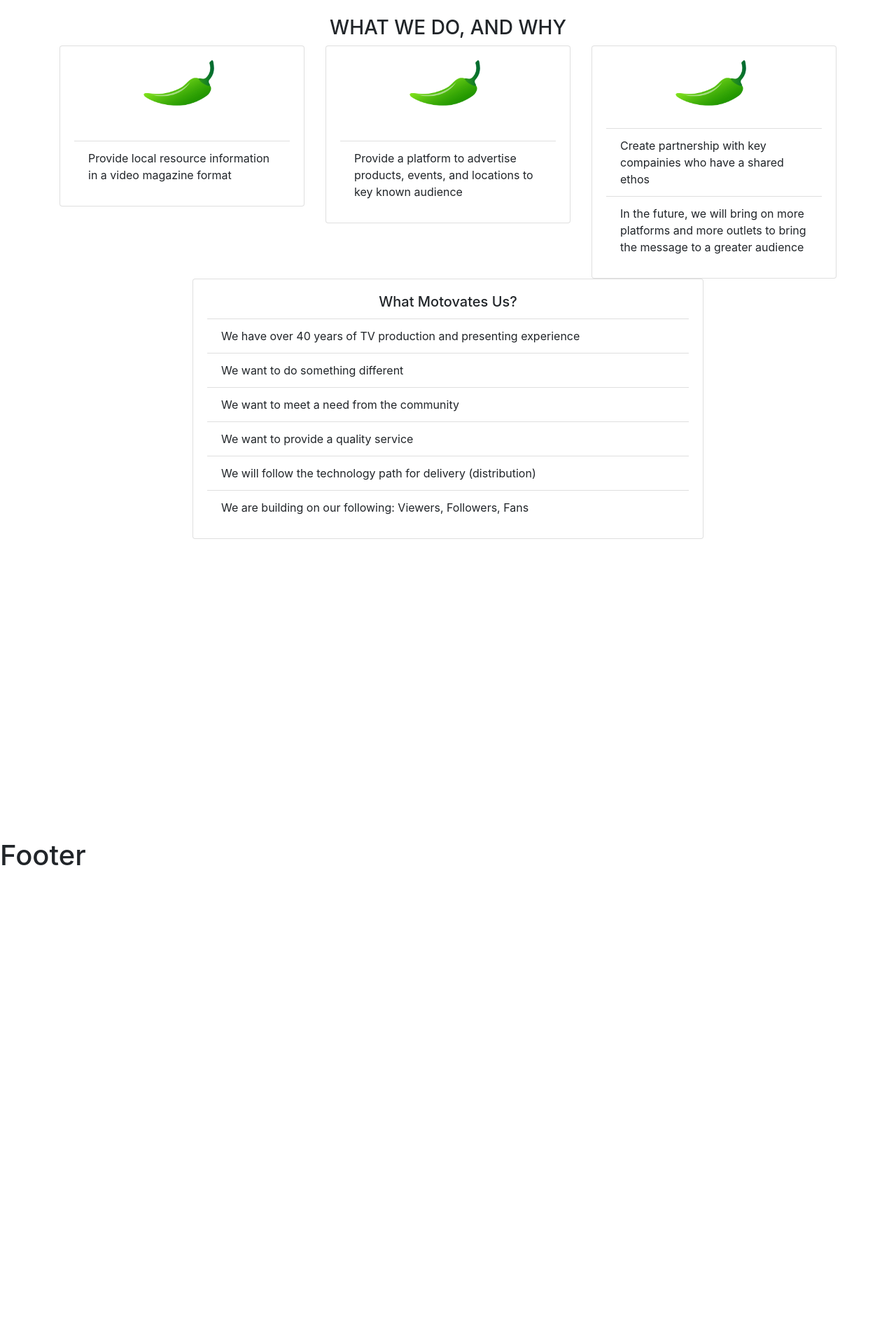
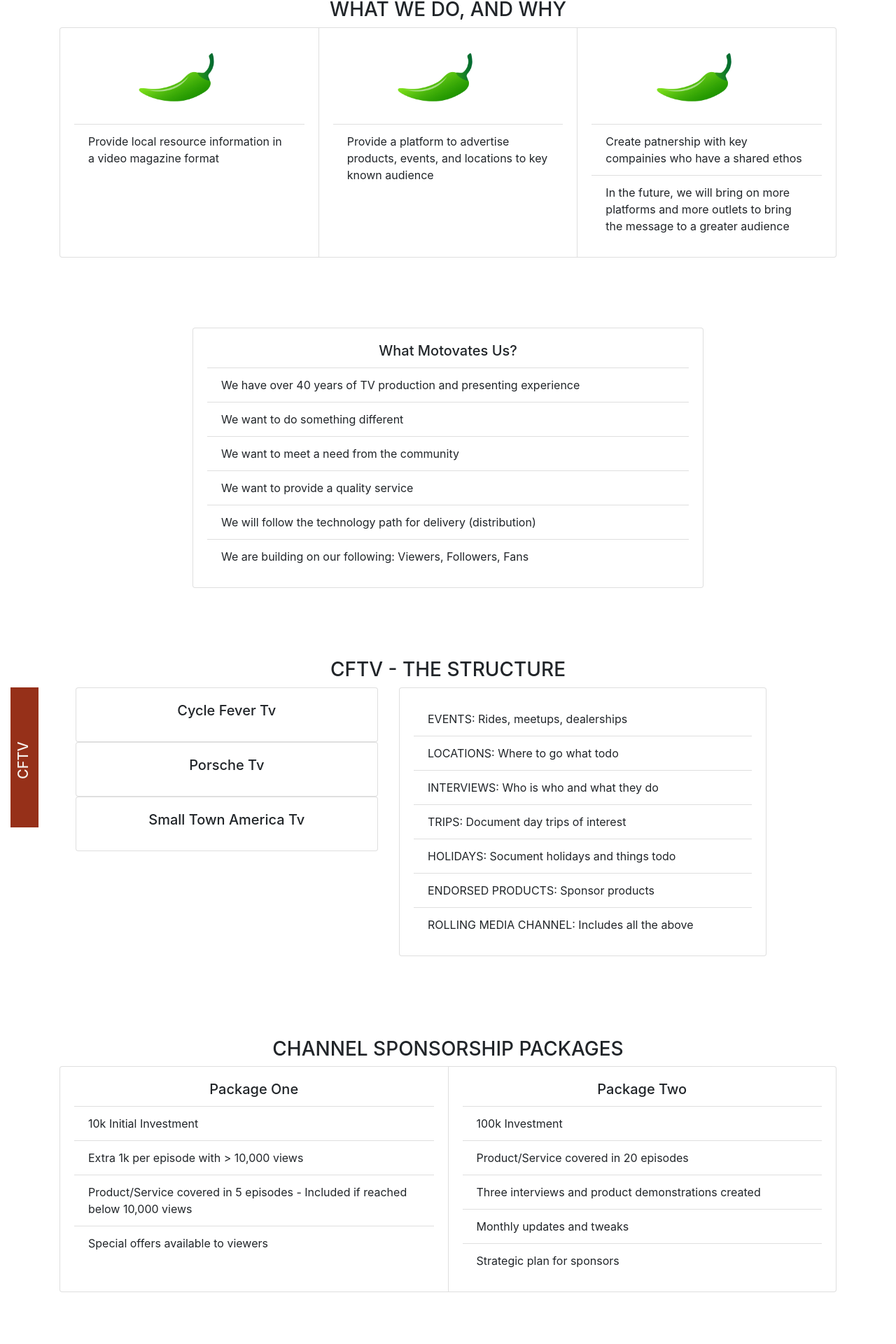
Before and after one commit to jmanock/cycleFeverTv, a React (Create React App) app: page / in a window 1280 px wide. Shown: the part 1333-3253 px from the top of the page at 70% size. Before the commit the page ends 2587 px from the top, so only its background shows below. Built offline with nearby package versions, Linux system fonts and the light colour scheme.

Commit message:
updating with bootstrap

```diff
--- a/src/Components/Layouts/Main.css
+++ b/src/Components/Layouts/Main.css
@@ -15,6 +15,22 @@
 }
 .greenPepper{
   width:40%;
-  margin-left:100px;
-  margin-top:20px;
+  margin-left:25%;
+  margin-top:10%;
 }
+.cftvSign{
+  height:50%;
+  width:40px;
+  writing-mode:vertical-lr;
+  text-orientation:mixed;
+  transform:rotate(180deg);
+  background-color:#963019;
+  text-align:center;
+  color:#f6f1ed;
+}
+.cftvSign > h5{
+  margin-left:10px;
+}
+@media only screen and(max-width:576px){
+
+}
--- a/src/Components/Layouts/Main.jsx
+++ b/src/Components/Layouts/Main.jsx
@@ -4,6 +4,9 @@
 import Wwdaw from './Sections/Wwda';
 import Motovation from './Sections/Motovation';
 import Structure from './Sections/Structure';
+import Channel from './Sections/Channel';
+import Sponsorship from './Sections/Sponsorship';
+import Competitors from './Sections/Competitors';
 import './Main.css';
 
 const Main = () =>{
@@ -14,6 +17,9 @@
       <Wwdaw />
       <Motovation />
       <Structure />
+      <Channel />
+      <Sponsorship />
+      <Competitors />
     </Fragment>
   );
 };
--- a/src/Components/Layouts/Sections/Agenda.jsx
+++ b/src/Components/Layouts/Sections/Agenda.jsx
@@ -2,9 +2,9 @@
 
 const Agenda = () =>{
   return(
-    <section className='agenda container' style={{height:'50vh',marginTop:100}}>
+    <section className='agenda container' style={{marginTop:100,marginBottom:100}}>
       <div className='row'>
-        <div className='col-sm-6'>
+        <div className='col-md-6'>
           <div className='card'>
             <div className='card-body'>
               <h5 className='card-title text-center'>OFFERING VALUE CFTV</h5>
@@ -17,7 +17,7 @@
             </div>
           </div>
         </div>
-        <div className='col-sm-6'>
+        <div className='col-md-6'>
           <div className='card'>
             <div className='card-body'>
               <h5 className='card-title text-center'>AGENDA</h5>
--- a/src/Components/Layouts/Sections/Channel.jsx
+++ b/src/Components/Layouts/Sections/Channel.jsx
@@ -0,0 +1,36 @@
+import React from 'react';
+
+const Channel = () =>{
+  return(
+    <section className='channel container' style={{marginTop:100}}>
+      <h3 className='title text-center'>CHANNEL SPONSORSHIP PACKAGES</h3>
+      <div className='card-group'>
+        <div className='card'>
+          <div className='card-body'>
+            <h5 className='card-title text-center'>Package One</h5>
+            <ul className='list-group list-group-flush'>
+              <li className='list-group-item'>10k Initial Investment</li>
+              <li className='list-group-item'>Extra 1k per episode with > 10,000 views</li>
+              <li className='list-group-item'>Product/Service covered in 5 episodes - Included if reached below 10,000 views</li>
+              <li className='list-group-item'>Special offers available to viewers</li>
+            </ul>
+          </div>
+        </div>
+        <div className='card'>
+          <div className='card-body'>
+            <h5 className='card-title text-center'>Package Two</h5>
+            <ul className='list-group list-group-flush'>
+              <li className='list-group-item'>100k Investment</li>
+              <li className='list-group-item'>Product/Service covered in 20 episodes</li>
+              <li className='list-group-item'>Three interviews and product demonstrations created</li>
+              <li className='list-group-item'>Monthly updates and tweaks</li>
+              <li className='list-group-item'>Strategic plan for sponsors</li>
+            </ul>
+          </div>
+        </div>
+      </div>
+    </section>
+  );
+};
+
+export default Channel;
--- a/src/Components/Layouts/Sections/Competitors.jsx
+++ b/src/Components/Layouts/Sections/Competitors.jsx
@@ -0,0 +1,25 @@
+import React from 'react';
+
+const Competitors = () =>{
+  return(
+    <section className='competitors container' style={{marginTop:100}}>
+      <h3 className='title text-center'>COMPETITORS?</h3>
+      <div className='row'>
+        <div className='col-md-3'></div>
+        <div className='col-md-6'>
+          <div className='card'>
+            <div className='card-body'>
+              <ul className='list-group list-group-flush'>
+                <li className='list-group-item'>No one else is doing this today, with this focus and intensity.</li>
+                <li className='list-group-item'>We have the advantage of cross platform fertilisation of ideas between channels</li>
+              </ul>
+            </div>
+          </div>
+        </div>
+        <div className='col-md-3'></div>
+      </div>
+    </section>
+  );
+};
+
+export default Competitors;
--- a/src/Components/Layouts/Sections/Motovation.jsx
+++ b/src/Components/Layouts/Sections/Motovation.jsx
@@ -2,10 +2,10 @@
 
 const Motovation = () =>{
   return(
-    <section className='motovation container' style={{height:'50vh'}}>
+    <section className='motovation container' style={{marginTop:100, marginBottom:100}}>
       <div className='row'>
-        <div className='col-sm-2'></div>
-        <div className='col-sm-8'>
+        <div className='col-md-2'></div>
+        <div className='col-md-8'>
           <div className='card'>
             <div className='card-body'>
               <h5 className='card-title text-center'>What Motovates Us?</h5>
@@ -20,7 +20,7 @@
             </div>
           </div>
         </div>
-        <div className='col-sm-2'></div>
+        <div className='col-md-2'></div>
       </div>
     </section>
   );
--- a/src/Components/Layouts/Sections/Sponsorship.jsx
+++ b/src/Components/Layouts/Sections/Sponsorship.jsx
@@ -0,0 +1,29 @@
+import React from 'react';
+
+const Sponsorship = () =>{
+  return(
+    <section className='sponsorship container' style={{marginTop:100}}>
+      <h3 className='title text-center'>SPONSORSHIP PACKAGES <br/> YOUR VALUE FOR ROLLING CONTENT CHANNEL</h3>
+      <div className='row'>
+        <div className='col-md-1'></div>
+        <div className='col-md-10'>
+          <div className='card'>
+            <div className='card-body'>
+              <p className='card-text'>Rolling Content video stream - 12 hours a day. Content to be provided from current events and archive footage owned by CFTV</p>
+              <p className='card-text'>16 (30 second) commercials will be shown per hour. Each `customer` advert will be shown once per hour 12 times a day.</p>
+              <ul className='list-group list-group-flush'>
+                <li className='list-group-item'>Commitment of one month - $75 a week ($300)</li>
+                <li className='list-group-item'>Commitment of two months - $50 a week ($400)</li>
+                <li className='list-group-item'>Commitment of three months - $40 a week ($480)</li>
+              </ul>
+              <p className='card-text'>To make an advert typically costs $250 - $400, depending on complexity and can be produced on a time and materials basis.</p>
+            </div>
+          </div>
+        </div>
+        <div className='col-md-1'></div>
+      </div>
+    </section>
+  );
+};
+
+export default Sponsorship;
--- a/src/Components/Layouts/Sections/Structure.jsx
+++ b/src/Components/Layouts/Sections/Structure.jsx
@@ -2,8 +2,47 @@
 
 const Structure = () =>{
   return(
-    <section className='structure' style={{height:'50vh'}}>
-
+    <section className='structure'>
+      <h3 className='title text-center'>CFTV - THE STRUCTURE</h3>
+      <div className='row container'>
+        <div className='col-sm-2 col-md-1'>
+          <div className='cftvSign'>
+            <h5>CFTV</h5>
+          </div>
+        </div>
+        <div className='col-sm-10 col-md-5'>
+          <div className='card'>
+            <div className='card-body'>
+              <h5 className='card-title text-center'>Cycle Fever Tv</h5>
+            </div>
+          </div>
+          <div className='card'>
+            <div className='card-body'>
+              <h5 className='card-title text-center'>Porsche Tv</h5>
+            </div>
+          </div>
+          <div className='card'>
+            <div className='card-body'>
+              <h5 className='card-title text-center'>Small Town America Tv</h5>
+            </div>
+          </div>
+        </div>
+        <div className='col-sm-12 col-md-6'>
+          <div className='card'>
+            <div className='card-body'>
+              <ul className='list-group list-group-flush'>
+                <li className='list-group-item'>EVENTS: Rides, meetups, dealerships</li>
+                <li className='list-group-item'>LOCATIONS: Where to go what todo</li>
+                <li className='list-group-item'>INTERVIEWS: Who is who and what they do</li>
+                <li className='list-group-item'>TRIPS: Document day trips of interest</li>
+                <li className='list-group-item'>HOLIDAYS: Socument holidays and things todo</li>
+                <li className='list-group-item'>ENDORSED PRODUCTS: Sponsor products</li>
+                <li className='list-group-item'>ROLLING MEDIA CHANNEL: Includes all the above</li>
+              </ul>
+            </div>
+          </div>
+        </div>
+      </div>
     </section>
   );
 };
--- a/src/Components/Layouts/Sections/Wwda.jsx
+++ b/src/Components/Layouts/Sections/Wwda.jsx
@@ -5,39 +5,33 @@
   return(
     <section className='wwdaw container'>
       <h3 className='title text-center'>WHAT WE DO, AND WHY</h3>
-      <div className='row'>
-        <div className='col-sm-4'>
+      <div className='card-group'>
         <div className='card'>
-            <img className='card-img-top greenPepper' src={greenPepper} alt='Green Pepper Img'/>
+          <img src={greenPepper} alt='Green Pepper' className='greenPepper' />
           <div className='card-body'>
             <h5 className='card-title'></h5>
-              <ul className='list-group list-group-flush' style={{marginTop:'30px'}}>
+            <ul className='list-group list-group-flush'>
               <li className='list-group-item'>Provide local resource information in a video magazine format</li>
             </ul>
           </div>
         </div>
-        </div>
-        <div className='col-sm-4'>
         <div className='card'>
-            <img className='card-img-top greenPepper' src={greenPepper} alt='Green Pepper Img'/>
+          <img src={greenPepper} alt='Green Pepper' className='greenPepper' />
           <div className='card-body'>
             <h5 className='card-title'></h5>
-              <ul className='list-group list-group-flush' style={{marginTop:'30px'}}>
+            <ul className='list-group list-group-flush'>
               <li className='list-group-item'>Provide a platform to advertise products, events, and locations to key known audience</li>
             </ul>
           </div>
         </div>
-        </div>
-        <div className='col-sm-4'>
         <div className='card'>
-            <img className='card-img-top greenPepper' src={greenPepper} alt='Green Pepper Img'/>
+          <img src={greenPepper} alt='Green Pepper' className='greenPepper' />
           <div className='card-body'>
             <h5 className='card-title'></h5>
             <ul className='list-group list-group-flush'>
-                <li className='list-group-item'>Create partnership with key compainies who have a shared ethos</li>
+              <li className='list-group-item'>Create patnership with key compainies who have a shared ethos</li>
               <li className='list-group-item'>In the future, we will bring on more platforms and more outlets to bring the message to a greater audience</li>
             </ul>
-            </div>
           </div>
         </div>
       </div>
```
Lines whose indentation alone changed are shown as unchanged.
